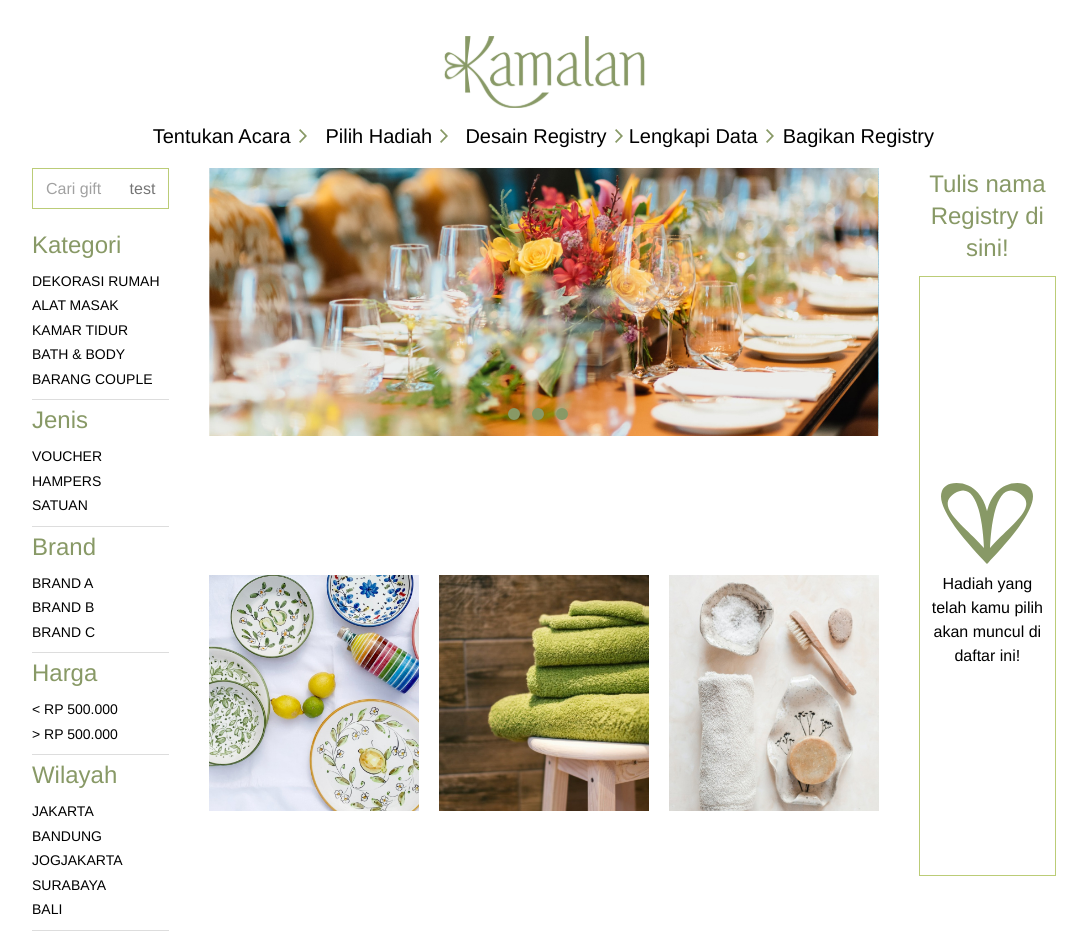
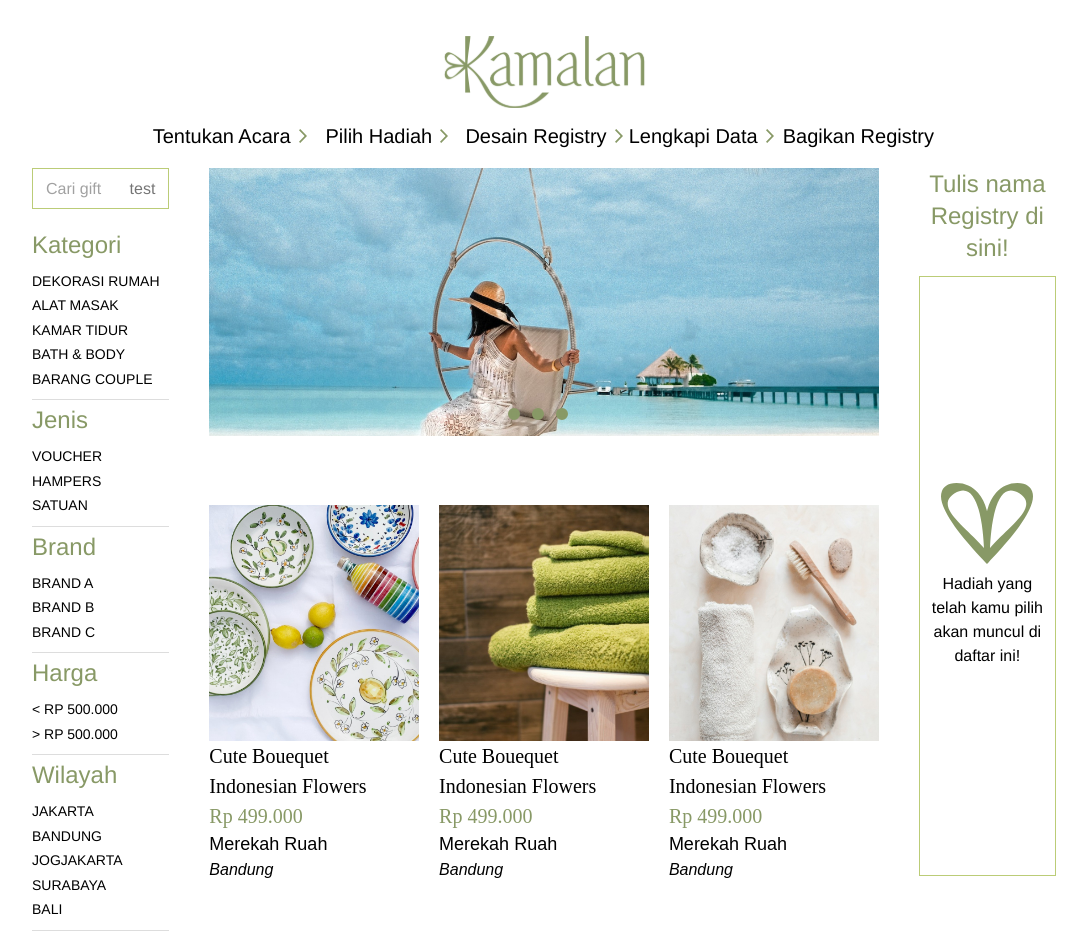
Before and after one commit to sierraleonez/kamalan-client, a Next.js app: page /registry/1 in a window 1280 px wide. Shown: the top 952 px of the page, without its empty margins (96-1183 px from the left). Before the commit the page ends 931 px from the top, so only its background shows below. Built offline with nearby package versions, Linux system fonts and the light colour scheme.

Commit message:
chore: add interactivity

```diff
--- a/src/app/registry/[event]/page.tsx
+++ b/src/app/registry/[event]/page.tsx
@@ -6,25 +6,38 @@ import carousel_img_3 from "assets/events/registry/wedding/carousel/3.jpg";
 import Image from "next/image";
 import ProductCarousel from "@/components/molecules/product-carousel";
 
-import product_1 from 'assets/events/registry/wedding/product/1.jpg'
-import product_2 from 'assets/events/registry/wedding/product/2.jpg'
-import product_3 from 'assets/events/registry/wedding/product/3.jpg'
+import product_1 from "assets/events/registry/wedding/product/1.jpg";
+import product_2 from "assets/events/registry/wedding/product/2.jpg";
+import product_3 from "assets/events/registry/wedding/product/3.jpg";
 import ProductCart from "@/components/molecules/cart";
+import LinkWrapper from "@/components/atoms/link-wrapper";
 
 const DUMMY_WEDDING_PRODUCTS = [
   {
-    name: 'product_1',
-    asset: product_1
+    name: "product_1",
+    asset: product_1,
+    title: "Cute Bouequet Indonesian Flowers",
+    price: "499.000",
+    seller: "Merekah Ruah",
+    location: "Bandung",
   },
   {
-    name: 'product_2',
-    asset: product_2
+    name: "product_2",
+    asset: product_2,
+    title: "Cute Bouequet Indonesian Flowers",
+    price: "499.000",
+    seller: "Merekah Ruah",
+    location: "Bandung",
   },
   {
-    name: 'product_3',
-    asset: product_3
+    name: "product_3",
+    asset: product_3,
+    title: "Cute Bouequet Indonesian Flowers",
+    price: "499.000",
+    seller: "Merekah Ruah",
+    location: "Bandung",
   },
-]
+];
 
 const FILTER_ITEMS = [
   {
@@ -128,7 +141,7 @@ const FILTER_ITEMS = [
 
 export default function EventShop() {
   return (
-    <Box className="grid grid-cols-6 gap-x-10">
+    <Box className="grid grid-cols-6 gap-x-10 pb-10">
       <Box className="col-span-1">
         <FilterAndSearchSection />
       </Box>
@@ -147,9 +160,37 @@ export default function EventShop() {
           </ProductCarousel>
         </Box>
         <Box className="grid grid-cols-3 gap-x-5">
-          {DUMMY_WEDDING_PRODUCTS.map(product => (
-            <Box key={product.name}>
-              <Image src={product.asset} alt="product_image"/>
+          {DUMMY_WEDDING_PRODUCTS.map((product) => (
+            <Box key={product.name} className="grid gap-y-2">
+              <LinkWrapper pushPath={product.name}>
+              <Image src={product.asset} alt="product_image" />
+              <Box>
+                <Typography
+                  fontFamily={"serif"}
+                  fontSize={20}
+                  className="font-bold"
+                >
+                  {product.title}
+                </Typography>
+                <Typography
+                  fontFamily={"serif"}
+                  fontSize={20}
+                  className="font-bold text-pandan"
+                >
+                  Rp {product.price}
+                </Typography>
+                <Typography fontFamily={"sans-serif"} fontSize={18}>
+                  {product.seller}
+                </Typography>
+                <Typography
+                  fontFamily={"sans-serif"}
+                  fontSize={16}
+                  className="font-italic"
+                >
+                  <i>{product.location}</i>
+                </Typography>
+              </Box>
+              </LinkWrapper>
             </Box>
           ))}
         </Box>
--- a/src/app/registry/page.tsx
+++ b/src/app/registry/page.tsx
@@ -1,69 +1,74 @@
 import { Box, Typography } from "@mui/material";
 import Image, { StaticImageData } from "next/image";
 
-import weddingBg from 'assets/events/registry/wedding.jpg'
-import birthdayBg from 'assets/events/registry/birthday.jpg'
-import babyShowerBg from 'assets/events/registry/baby_shower.jpg'
-import houseWarmingBg from 'assets/events/registry/house_warming.jpg'
-import Router from "next/navigation";
+import weddingBg from "assets/events/registry/wedding.jpg";
+import birthdayBg from "assets/events/registry/birthday.jpg";
+import babyShowerBg from "assets/events/registry/baby_shower.jpg";
+import houseWarmingBg from "assets/events/registry/house_warming.jpg";
+import LinkWrapper from "@/components/atoms/link-wrapper";
 type iEvent = {
-  asset: StaticImageData
-  title: string
-  description: string
-  href: string
-  key: string
-}
+  asset: StaticImageData;
+  title: string;
+  description: string;
+  href: string;
+  key: string;
+};
 
-type EventList = Array<iEvent>
+type EventList = Array<iEvent>;
 
 const RegistryEvents: EventList = [
   {
     key: "wedding",
     asset: weddingBg,
-    title: 'Wedding',
-    description: '',
-    href: ''
+    title: "Wedding",
+    description: "",
+    href: "",
   },
   {
     key: "birthday",
     asset: birthdayBg,
-    title: 'Birthday',
-    description: '',
-    href: ''
+    title: "Birthday",
+    description: "",
+    href: "",
   },
   {
-    key: "babyShower",
+    key: "baby-shower",
     asset: babyShowerBg,
-    title: 'Baby Shower',
-    description: '',
-    href: ''
+    title: "Baby Shower",
+    description: "",
+    href: "",
   },
   {
-    key: "houseWarming",
+    key: "house-warming",
     asset: houseWarmingBg,
-    title: 'House Warming',
-    description: '',
-    href: ''
+    title: "House Warming",
+    description: "",
+    href: "",
   },
-]
+];
 export default function Registry() {
-  // console.log(Router.usePathname())
   return (
     <Box className="grid grid-cols-4 gap-x-5">
-      {
-        RegistryEvents.map(event => (
-      <Box key={event.key} className="relative h-[760px]">
-        <Image className="absolute z-0 w-full h-full" fill src={event.asset} alt="event-bg"/>
-        <Box className="absolute w-full h-full flex justify-center items-end pb-16">
-          <Box className="w-4/5 flex flex-col items-center gap-y-8">
-          <Typography variant="h2" className="text-white text-center">{event.title}</Typography>
-          <Box width={'60%'} height={4} bgcolor={'white'}/>
-          </Box>
+      {RegistryEvents.map((event) => (
+        <Box key={event.key} className="relative h-[760px]">
+          <LinkWrapper pushPath={event.key}>
+            <Image
+              className="absolute z-0 w-full h-full"
+              fill
+              src={event.asset}
+              alt="event-bg"
+            />
+            <Box className="absolute w-full h-full flex justify-center items-end pb-16">
+              <Box className="w-4/5 flex flex-col items-center gap-y-8">
+                <Typography variant="h2" className="text-white text-center">
+                  {event.title}
+                </Typography>
+                <Box width={"60%"} height={4} bgcolor={"white"} />
+              </Box>
+            </Box>
+          </LinkWrapper>
         </Box>
-      </Box>
-
-        ))
-      }
+      ))}
     </Box>
-  )
+  );
 }
--- /dev/null
+++ b/src/components/atoms/link-wrapper/index.tsx
@@ -0,0 +1,28 @@
+"use client";
+
+import { Box } from "@mui/material";
+import { useRouter, usePathname } from "next/navigation";
+
+export default function LinkWrapper({
+  children,
+  pushPath,
+  rewritePath,
+}: {
+  children: React.ReactNode;
+  pushPath?: string;
+  rewritePath?: string
+}) {
+  const router = useRouter();
+  const path = usePathname()
+
+  const pushDest = `${path}/${pushPath}`
+  const dest = rewritePath ?? pushDest
+  function routerPush() {
+    router.push(dest)
+  }
+  return (
+    <Box className="hover:cursor-pointer" onClick={routerPush}>
+      {children}
+    </Box>
+  );
+}
--- /dev/null
+++ b/src/components/molecules/client-wrapper/index.tsx
@@ -0,0 +1,11 @@
+"use client"
+
+import { Box } from "@mui/material";
+
+export default function ClientWrapper({ children }: { children: React.ReactNode }) {
+  return (
+    <Box onMouseEnter={e => console.log(e)}>
+      {children}
+    </Box>
+  )
+}
--- a/src/components/molecules/hero-half/index.tsx
+++ b/src/components/molecules/hero-half/index.tsx
@@ -1,5 +1,6 @@
 import { Box, Typography } from "@mui/material";
 import Image, { StaticImageData } from "next/image";
+import LinkWrapper from "@/components/atoms/link-wrapper";
 
 export default function HeroHalf({
   asset,
@@ -12,7 +13,11 @@ export default function HeroHalf({
     <Box className="min-h-screen relative w-1/2">
       <Image src={asset} alt="hero-bg" className="absolute z-0" fill />
       <Box className="absolute w-full h-full flex items-end px-40 pb-40 ">
-        <Typography className={"text-pandan"} variant="h1">{title}</Typography>
+        <LinkWrapper rewritePath="/registry">
+          <Typography className={"text-pandan"} variant="h1">
+            {title}
+          </Typography>
+        </LinkWrapper>
       </Box>
     </Box>
   );
--- a/src/components/molecules/product-carousel/index.tsx
+++ b/src/components/molecules/product-carousel/index.tsx
@@ -8,7 +8,7 @@ import styles from  "./style.module.scss"
 
 export default function ProductCarousel ({ children }: { children: Array<React.ReactChild> }) {
   return (
-    <Carousel  className={styles.overrideDots} showThumbs={false} showStatus={false} autoPlay showArrows={false} infiniteLoop renderIndicator={(e, isSelected, idx, label) => {
+    <Carousel interval={2000} className={styles.overrideDots} showThumbs={false} showStatus={false} autoPlay showArrows={false} infiniteLoop renderIndicator={(e, isSelected, idx, label) => {
       return (
         <Box sx={{ borderColor: '#889966', borderWidth: '3px', borderStyle: 'solid' }} className="inline-block mr-3 bg-pandan w-3 h-3 rounded-full"/>
       )
```
